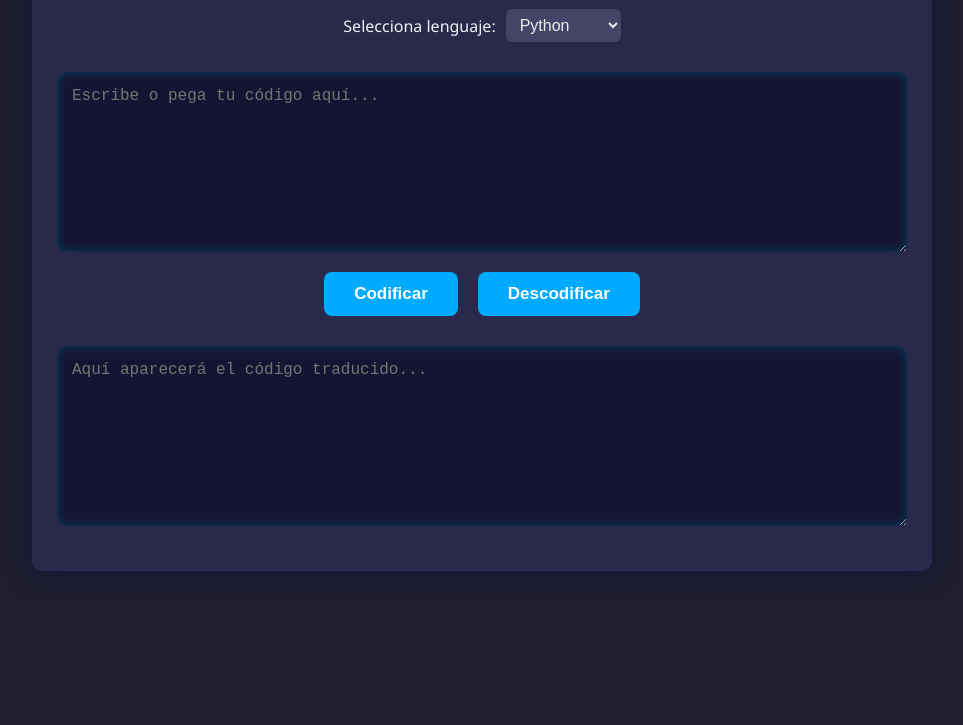
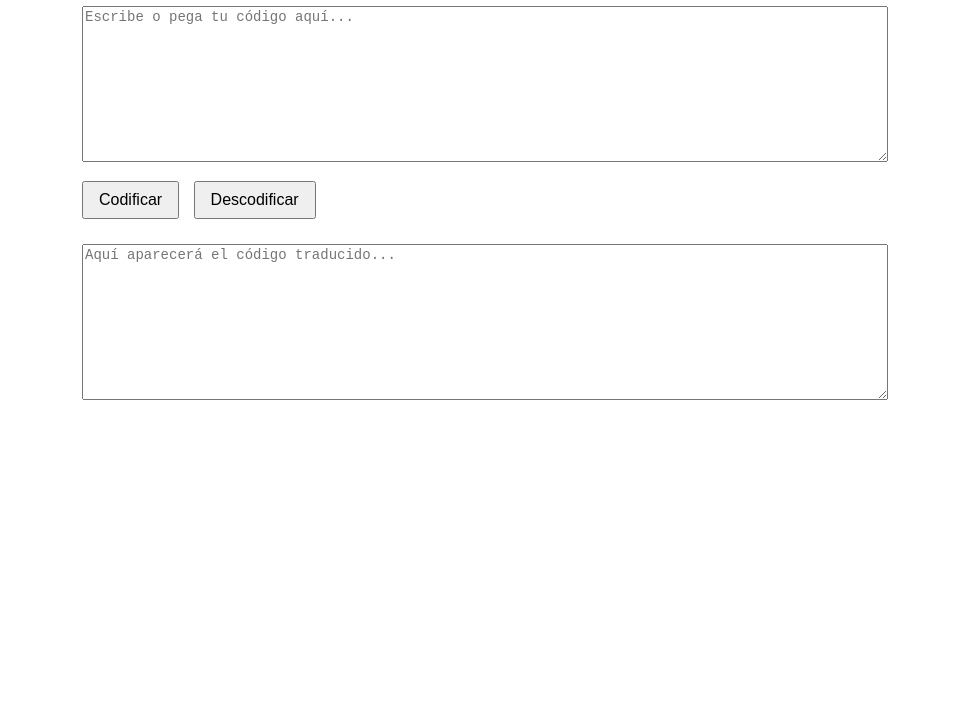
Before and after one commit to studyofcreativity/from-code-to-single-code, a plain HTML site: page index.html in a window 1280 px wide. Shown: the part 135-860 px from the top of the page, without its empty margins (158-1121 px from the left). After the commit the page ends 800 px from the top, so only its background shows below. Drawn offline with Linux system fonts and the light colour scheme.

Commit message:
Update index.html

```diff
--- a/index.html
+++ b/index.html
@@ -4,13 +4,17 @@
 <meta charset="UTF-8" />
 <meta name="viewport" content="width=device-width, initial-scale=1" />
 <title>From Code To Single Code</title>
-<link rel="stylesheet" href="style.css" />
+<style>
+  body { font-family: Arial, sans-serif; padding: 20px; max-width: 800px; margin: auto; }
+  textarea { width: 100%; height: 150px; margin-top: 10px; font-family: monospace; font-size: 14px; }
+  .buttons { margin: 15px 0; }
+  button { margin-right: 10px; padding: 8px 15px; font-size: 16px; cursor: pointer; }
+  select { padding: 5px 10px; font-size: 16px; }
+</style>
 </head>
 <body>
-  <div class="container">
   <h1>From Code To Single Code</h1>
 
-    <div class="controls">
   <label for="language">Selecciona lenguaje:</label>
   <select id="language">
     <option value="python">Python</option>
@@ -18,7 +22,6 @@
     <option value="java">Java</option>
     <option value="csharp">C#</option>
   </select>
-    </div>
 
   <textarea id="inputCode" placeholder="Escribe o pega tu código aquí..."></textarea>
 
@@ -28,3 +31,10 @@
   </div>
 
   <textarea id="outputCode" placeholder="Aquí aparecerá el código traducido..." readonly></textarea>
+
+  <script src="dictionaries.js"></script>
+  <script src="encoder.js"></script>
+  <script src="decoder.js"></script>
+  <script src="main.js"></script>
+</body>
+</html>
```
Lines whose indentation alone changed are shown as unchanged.
